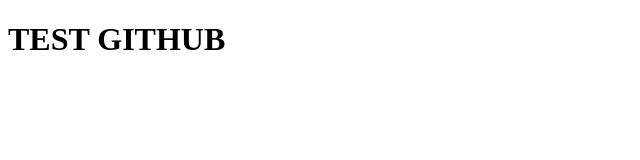
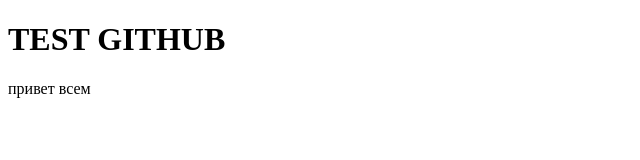
Before and after one commit to GrygoriyChernish/fson45-group-07-08, a plain HTML site: page index.html in a window 1280 px wide. Shown: the full height of the page, 0-640 px from the left. Drawn offline with Linux system fonts and the light colour scheme.

Commit message:
+p
p from

```diff
--- a/index.html
+++ b/index.html
@@ -1,12 +1,16 @@
 <!DOCTYPE html>
 <html lang="en">
+
 <head>
   <meta charset="UTF-8">
   <meta http-equiv="X-UA-Compatible" content="IE=edge">
   <meta name="viewport" content="width=device-width, initial-scale=1.0">
   <title>Document</title>
 </head>
+
 <body>
   <h1>TEST GITHUB</h1>
+  <p>привет всем </p>
 </body>
+
 </html>
```
